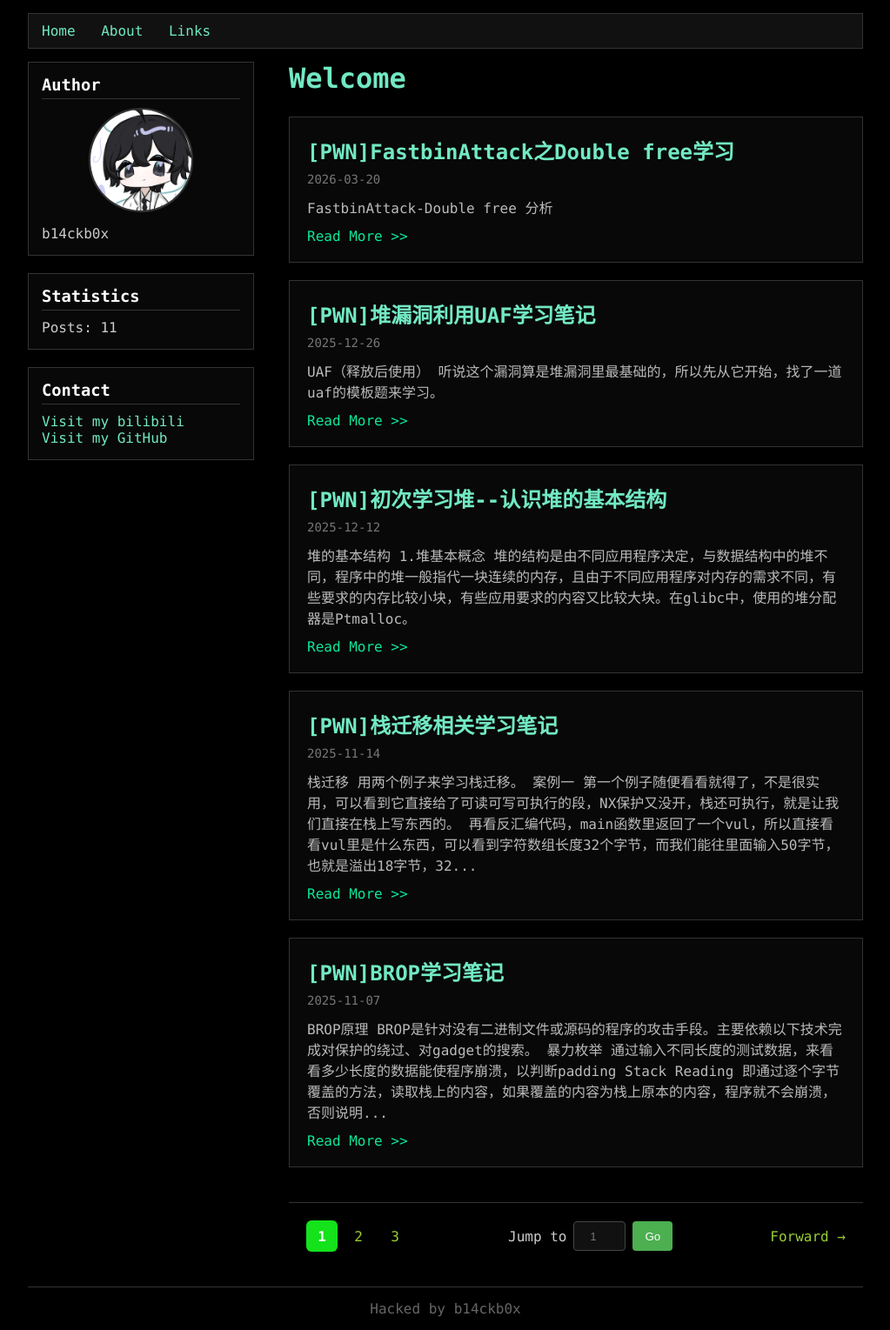
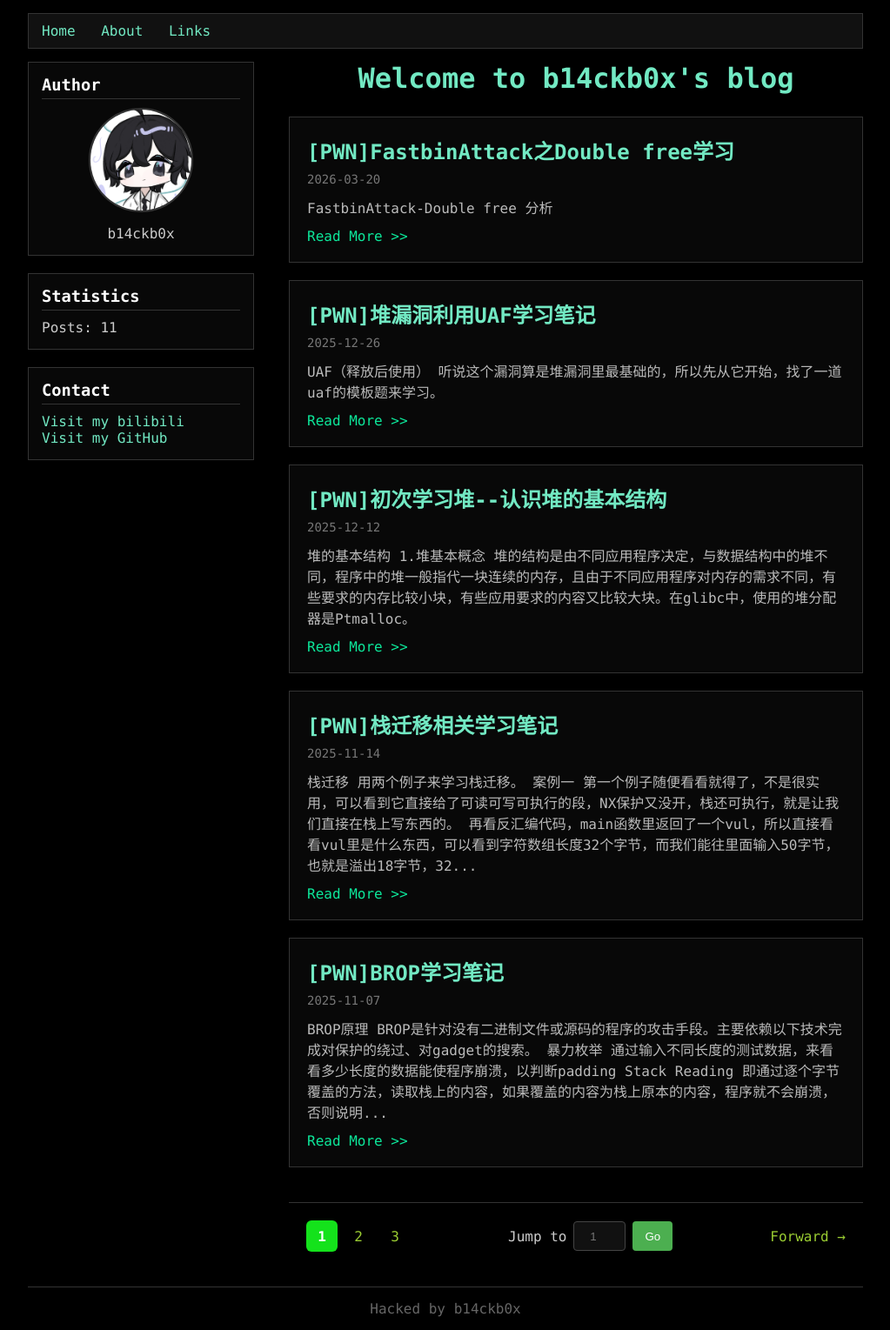
Before and after one commit to NTC627/ntc627.github.io, a Jekyll site: the page built from index.html, in a window 1280 px wide. Shown: the whole page at 87% size, without its empty margins (128-1151 px from the left). Built offline with Jekyll 4.4.1, drawn with Linux system fonts in a browser that asks for light colours; the list of posts is cut into pages by our own code.

Commit message:
small tweak

```diff
--- a/index.html
+++ b/index.html
@@ -15,7 +15,7 @@ title: index
     <div class="panel">
         <h3>Author</h3>
         <img src="/assets/avatar.jpg" alt="avatar" class="avatar">
-        <p>b14ckb0x</p>
+        <p style="text-align: center;">b14ckb0x</p>
     </div>
     <div class="panel">
          <h3>Statistics</h3> <p>Posts: {{ site.posts.size }}</p>
@@ -24,7 +24,7 @@ title: index
     </div>
 </aside>
     <main class="content">
-    <h1>Welcome</h1>
+    <h1 style="text-align: center;">Welcome to b14ckb0x's blog</h1>
      {% for post in paginator.posts %}
     <article class="post-card">
         <h2> <a href="{{ post.url }}">
```
